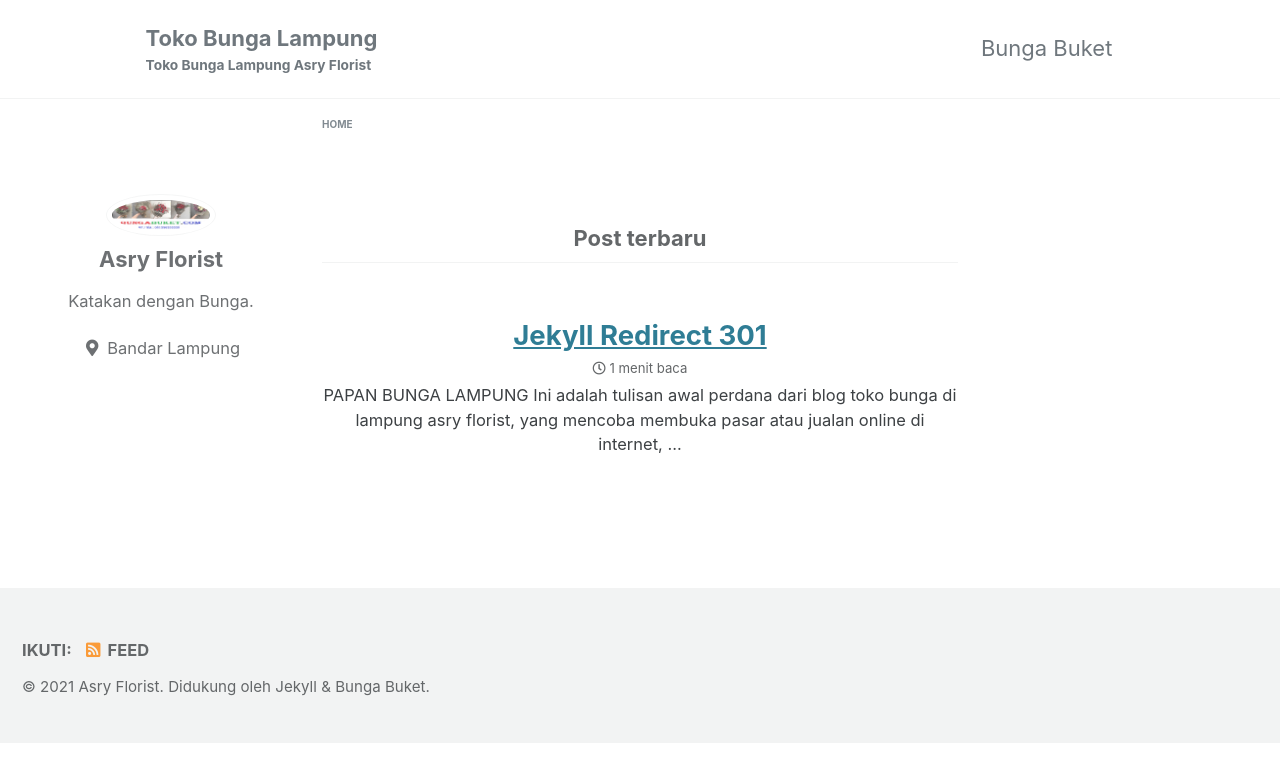
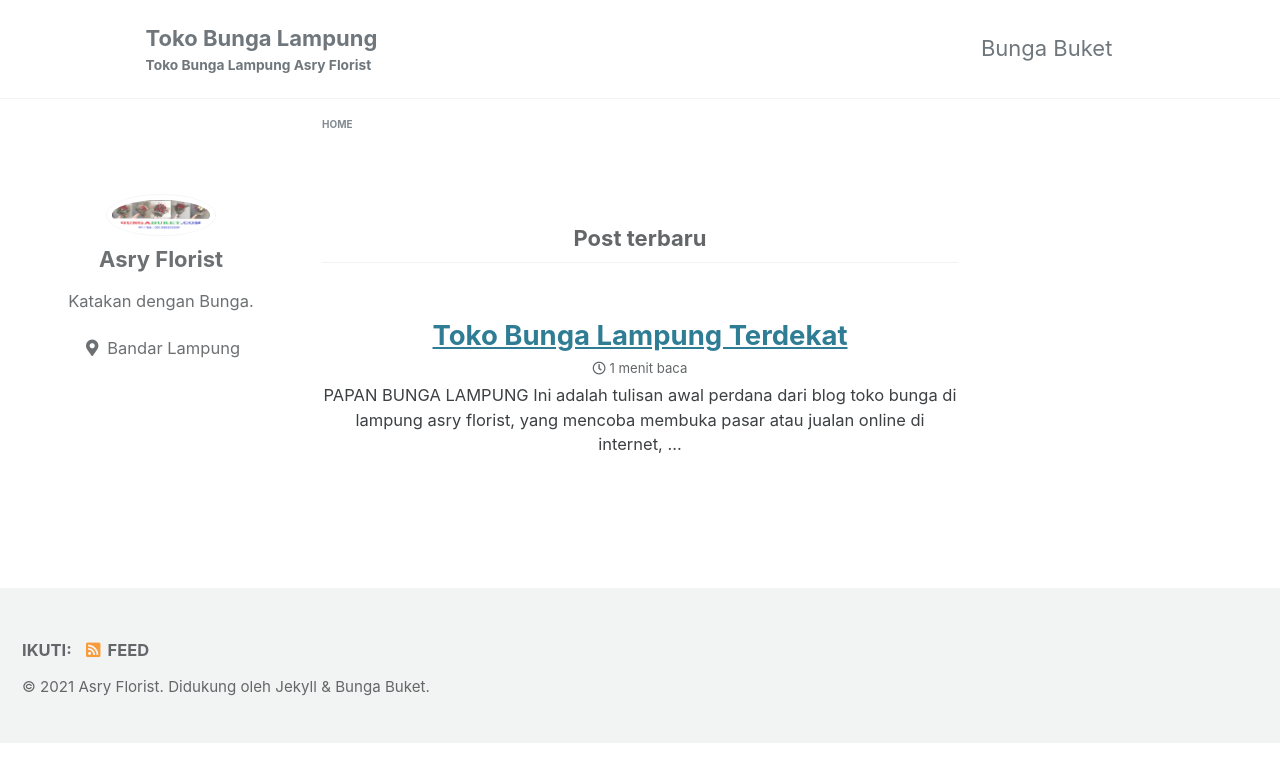
Before and after one commit to bungaasryflorist/tokobungalampung.github.io, a Jekyll site: the page built from index.html, in a window 1280 px wide. Shown: the top 782 px of the page. Built offline with Jekyll 4.4.1, drawn with Linux system fonts in a browser that asks for light colours; cached includes are drawn as plain includes; the list of posts is cut into pages by our own code.

Commit message:
Update 2021-02-07-toko-bunga-lampung-florist.md

```diff
--- a/_posts/2021-02-07-toko-bunga-lampung-florist.md
+++ b/_posts/2021-02-07-toko-bunga-lampung-florist.md
@@ -25,11 +25,10 @@
   - title: bunga segar
     image: /img/bunga-segar.jpg
     url: /img/bunga-segar.jpg
-title: Jekyll Redirect 301
 old:
   - https://tokobungalampung.github.io
   - https://tokobungalampung.github.io/toko-bunga-lampung
-permalink: /jekyll-redirect/
+permalink: /:title
 ---
 
 ## PAPAN BUNGA LAMPUNG
```
